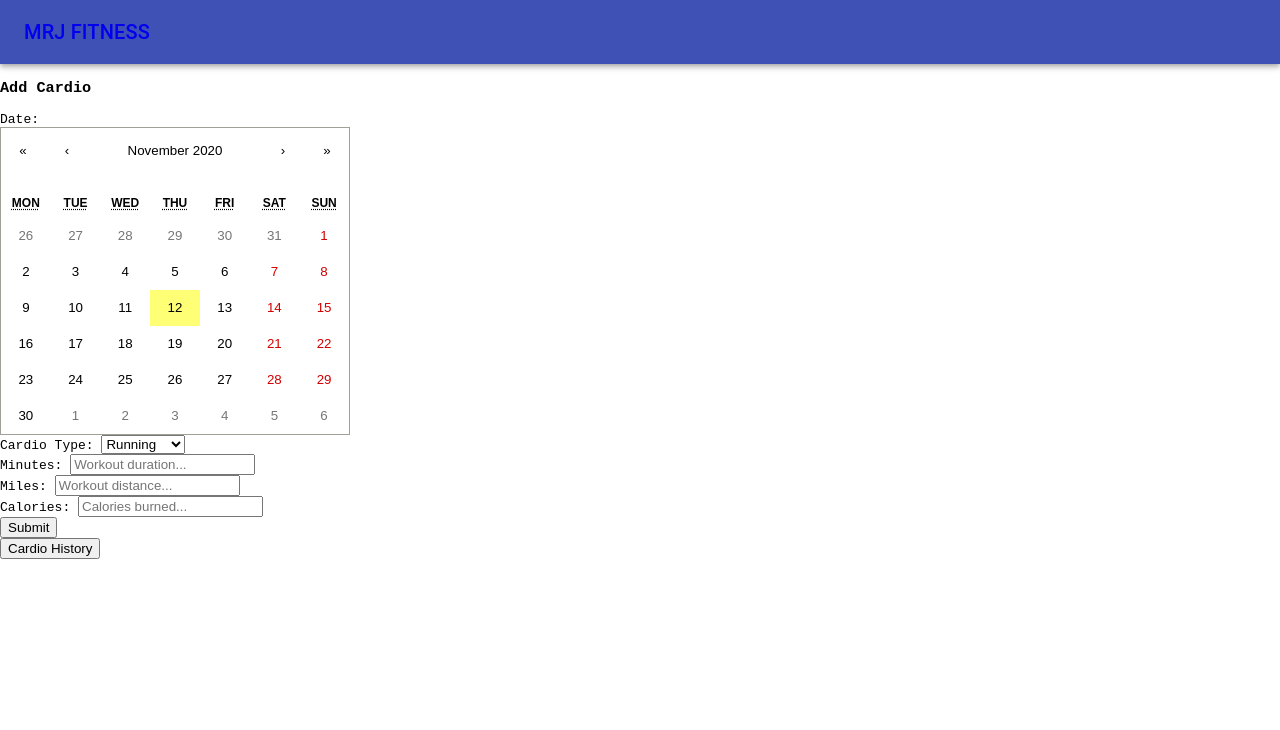
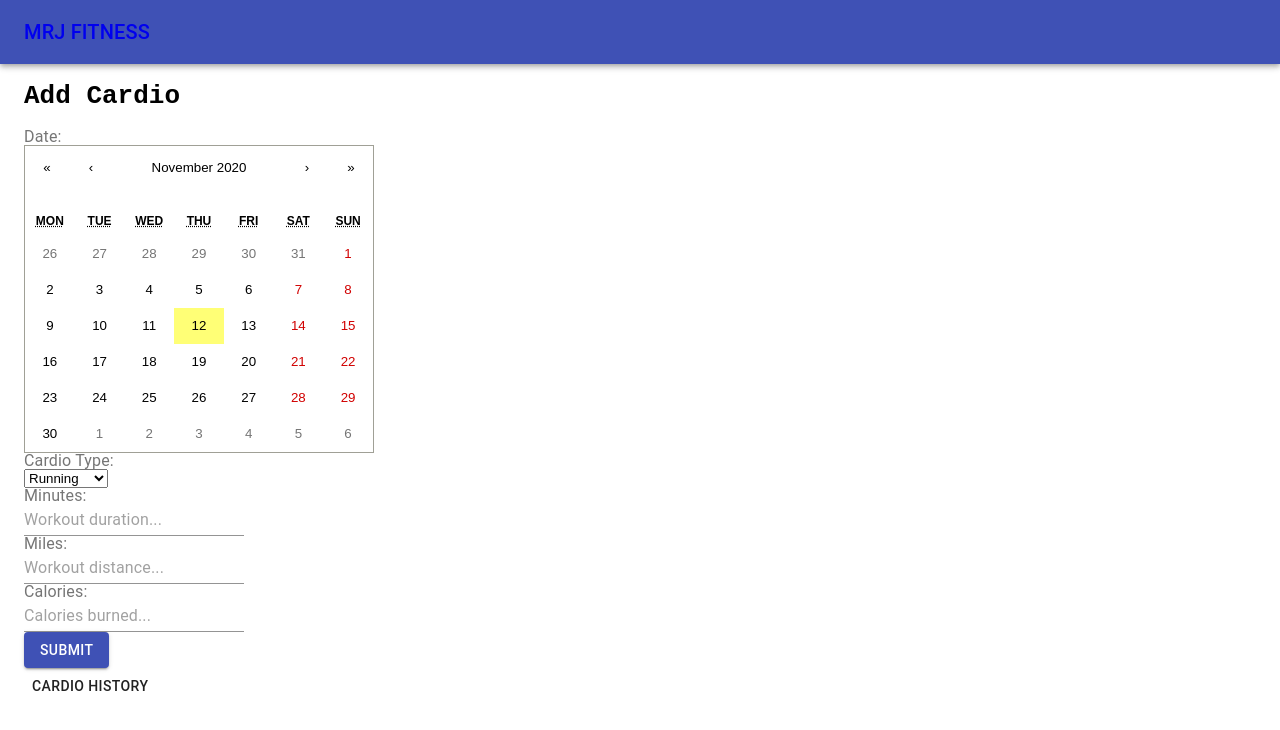
Before and after one commit to sheckjess/project-8-frontend, a React (Create React App) app: page /cardio in a window 1280 px wide. Shown: the top 730 px of the page. Built offline with nearby package versions, Linux system fonts and the light colour scheme.

Commit message:
cardio submitter style matches lift now

```diff
--- a/src/components/CardioSubmitter.js
+++ b/src/components/CardioSubmitter.js
@@ -1,7 +1,11 @@
 import React, { Component } from "react";
 import Calendar from "react-calendar";
+import 'react-calendar/dist/Calendar.css';
 import { BrowserRouter as Router, Route, Link } from 'react-router-dom'
-const axios = require('axios')
+import { Container } from '@material-ui/core';
+import { Input } from '@material-ui/core';
+import { Button } from '@material-ui/core';
+import { InputLabel, Box } from '@material-ui/core';
 
 class CardioSubmitter extends Component {
     constructor(props){
@@ -67,18 +71,19 @@ class CardioSubmitter extends Component {
 
     render(){
         return(
-            <div>
-                <h3>Add Cardio</h3>
+            <Container>
+                <h1>Add Cardio</h1>
+                <Box maxWidth={400}>
                 <form onSubmit={this.onSubmit}>
-                    <div className="form-group">
-                        <label>Date: </label>
+                    <div>
+                        <InputLabel>Date: </InputLabel>
                         <Calendar
                             defaultView="month"
                             onChange={this.onChangeDate}
                         />
                     </div>
-                    <div className="form-group">
-                        <label>Cardio Type: </label>
+                    <div>
+                        <InputLabel>Cardio Type: </InputLabel>
                         <select
                         required
                         onChange={this.onChangeCardioType}
@@ -89,45 +94,48 @@ class CardioSubmitter extends Component {
                             <option>Swimming</option>
                         </select>
                     </div>
-                    <div className="form-group">
-                        <label>Minutes: </label>
-                        <input
+                    <div>
+                        <InputLabel>Minutes: </InputLabel>
+                        <Input
                             required
                             onChange={this.onChangeMinutes}
                             type="number"
                             placeholder="Workout duration...">
-                        </input>
+                        </Input>
                     </div>
-                    <div className="form-group">
-                        <label>Miles: </label>
-                        <input
+                    <div>
+                        <InputLabel>Miles: </InputLabel>
+                        <Input
                             required
                             onChange={this.onChangeMiles}
                             type="number"
                             placeholder="Workout distance...">
-                        </input>
+                        </Input>
                     </div>
-                    <div className="form-group">
-                        <label>Calories: </label>
-                        <input
+                    <div>
+                        <InputLabel>Calories: </InputLabel>
+                        <Input
                             required
                             onChange={this.onChangeCalories}
                             type="number"
                             placeholder="Calories burned...">
-                        </input>
+                        </Input>
                     </div>
-                    <button
+                    <Button
+                        variant="contained"
+                        color="primary"
                         type="submit"
                         className="">
                         Submit
-                    </button>
+                    </Button>
                 </form>
                 <Link to="/cardio/history">
-                    <button onClick={this.handleHistory}>
+                    <Button onClick={this.handleHistory}>
                         Cardio History
-                    </button>
+                    </Button>
                 </Link>
-            </div>
+                </Box>
+            </Container>
         )
     }
 }
```
